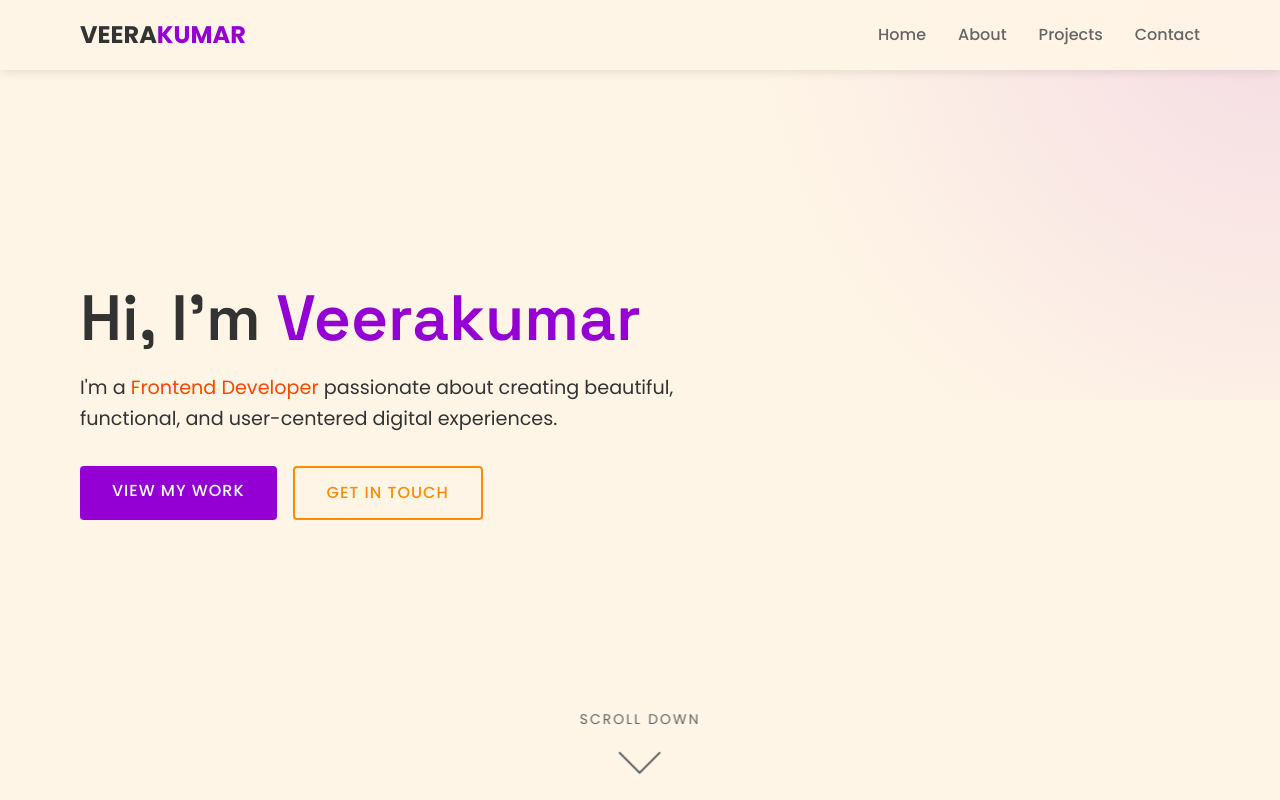
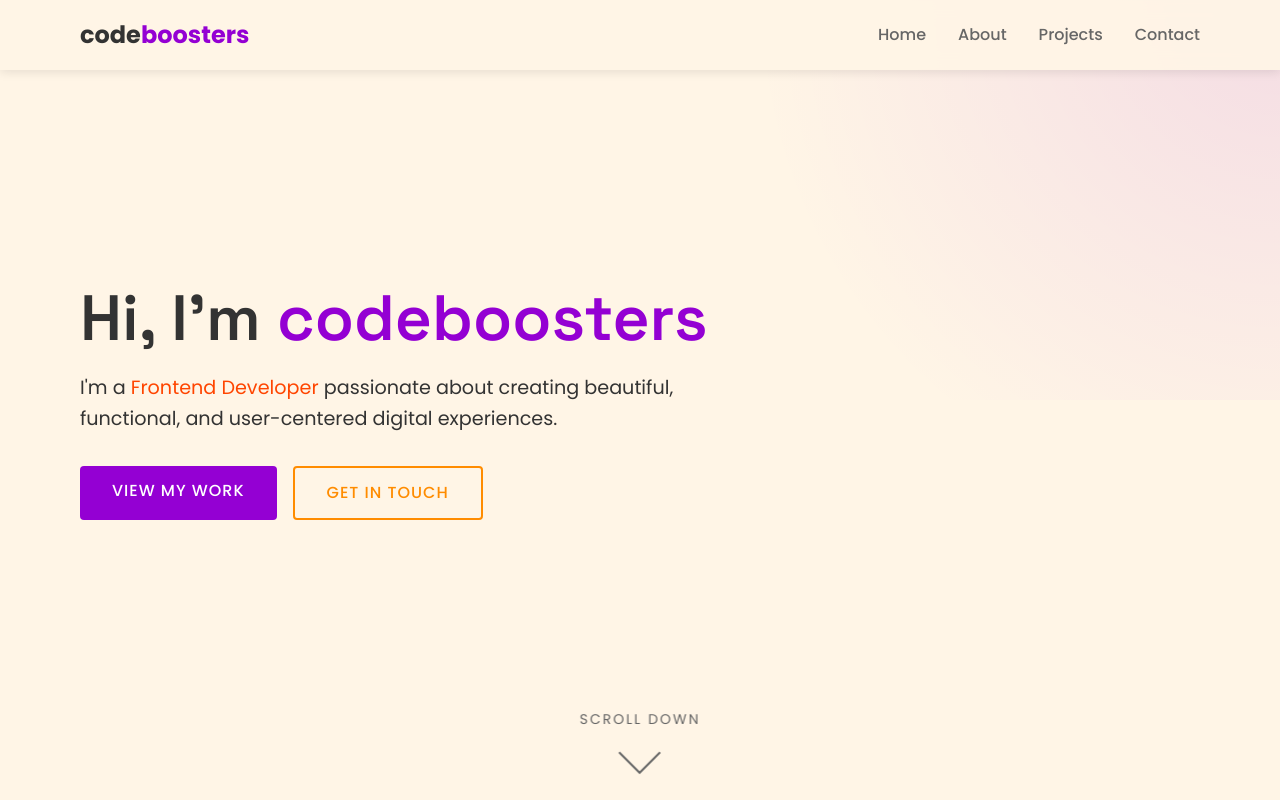
Before and after one commit to codeboosterstech/avinuty, a plain HTML site: page index.html in a window 1280 px wide. Shown: the top 800 px of the page. Drawn offline with Linux system fonts and the light colour scheme.

Commit message:
Update index.html

```diff
--- a/index.html
+++ b/index.html
@@ -788,7 +788,7 @@
     <!-- Header & Navigation -->
     <header id="header">
         <div class="container nav-container">
-            <a href="#home" class="logo">VEERA<span>KUMAR</span></a>
+            <a href="#home" class="logo">code<span>boosters</span></a>
             <button class="mobile-toggle" aria-label="Toggle menu">☰</button>
             <ul class="nav-links">
                 <li><a href="#home">Home</a></li>
@@ -802,7 +802,7 @@
     <!-- Hero Section -->
     <section id="home" class="hero">
         <div class="container hero-content">
-            <h1>Hi, I'm <span class="highlight">Veerakumar</span></h1>
+            <h1>Hi, I'm <span class="highlight">codeboosters</span></h1>
             <p>I'm a <span class="accent">Frontend Developer</span> passionate about creating beautiful, functional, and user-centered digital experiences.</p>
             <div class="hero-buttons">
                 <a href="#projects" class="btn">View My Work</a>
```
